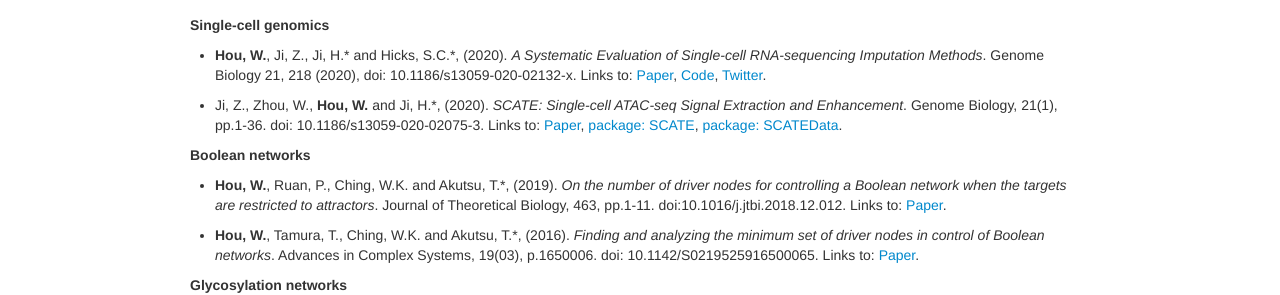
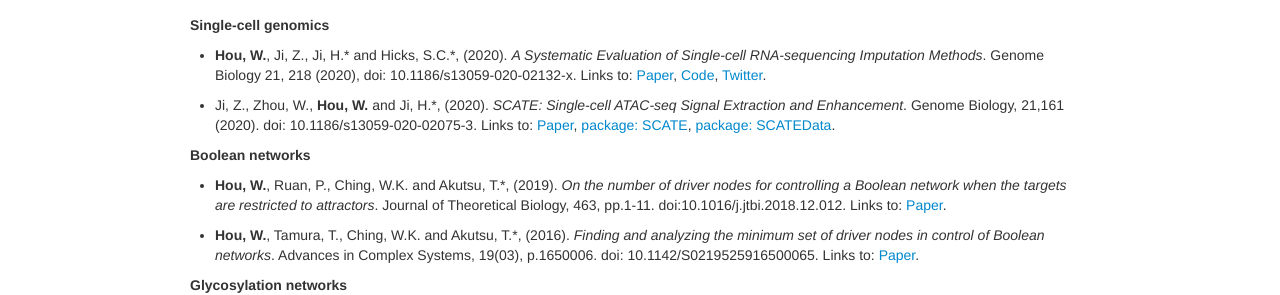
Before and after one commit to Winnie09/Wenpin_Hou, a Jekyll site: the page built from pages/publications.md, in a window 1280 px wide. Shown: the part 217-512 px from the top of the page. Built offline with Jekyll 4.4.1, drawn with Linux system fonts in a browser that asks for light colours.

Commit message:
modify publications

```diff
--- a/pages/publications.md
+++ b/pages/publications.md
@@ -12,7 +12,7 @@ For a complete list of publications, see also [Google Scholar](https://scholar.g
 ##### Single-cell genomics
 - **Hou, W.**, Ji, Z., Ji, H.\* and Hicks, S.C.\*, (2020). *A Systematic Evaluation of Single-cell RNA-sequencing Imputation Methods*. Genome Biology 21, 218 (2020), doi: 10.1186/s13059-020-02132-x.  Links to: [Paper](https://genomebiology.biomedcentral.com/articles/10.1186/s13059-020-02132-x), [Code](https://github.com/Winnie09/imputationBenchmark), [Twitter](https://twitter.com/GenomeBiology/status/1298976169484681219).
 
-- Ji, Z., Zhou, W., **Hou, W.** and Ji, H.\*, (2020). *SCATE: Single-cell ATAC-seq Signal Extraction and Enhancement*. Genome Biology, 21(1), pp.1-36. doi: 10.1186/s13059-020-02075-3.  Links to: [Paper](https://genomebiology.biomedcentral.com/articles/10.1186/s13059-020-02075-3), [package: SCATE](https://github.com/Winnie09/SCATE), [package: SCATEData](https://github.com/Winnie09/SCATEData).
+- Ji, Z., Zhou, W., **Hou, W.** and Ji, H.\*, (2020). *SCATE: Single-cell ATAC-seq Signal Extraction and Enhancement*. Genome Biology, 21,161 (2020). doi: 10.1186/s13059-020-02075-3.  Links to: [Paper](https://genomebiology.biomedcentral.com/articles/10.1186/s13059-020-02075-3), [package: SCATE](https://github.com/Winnie09/SCATE), [package: SCATEData](https://github.com/Winnie09/SCATEData).
 
 ##### Boolean networks
 - **Hou, W.**, Ruan, P., Ching, W.K. and Akutsu, T.\*, (2019). *On the number of driver nodes for controlling a Boolean network when the targets are restricted to attractors*. Journal of Theoretical Biology, 463, pp.1-11. doi:10.1016/j.jtbi.2018.12.012. Links to: [Paper](https://www.sciencedirect.com/science/article/pii/S0022519318306027).
```
